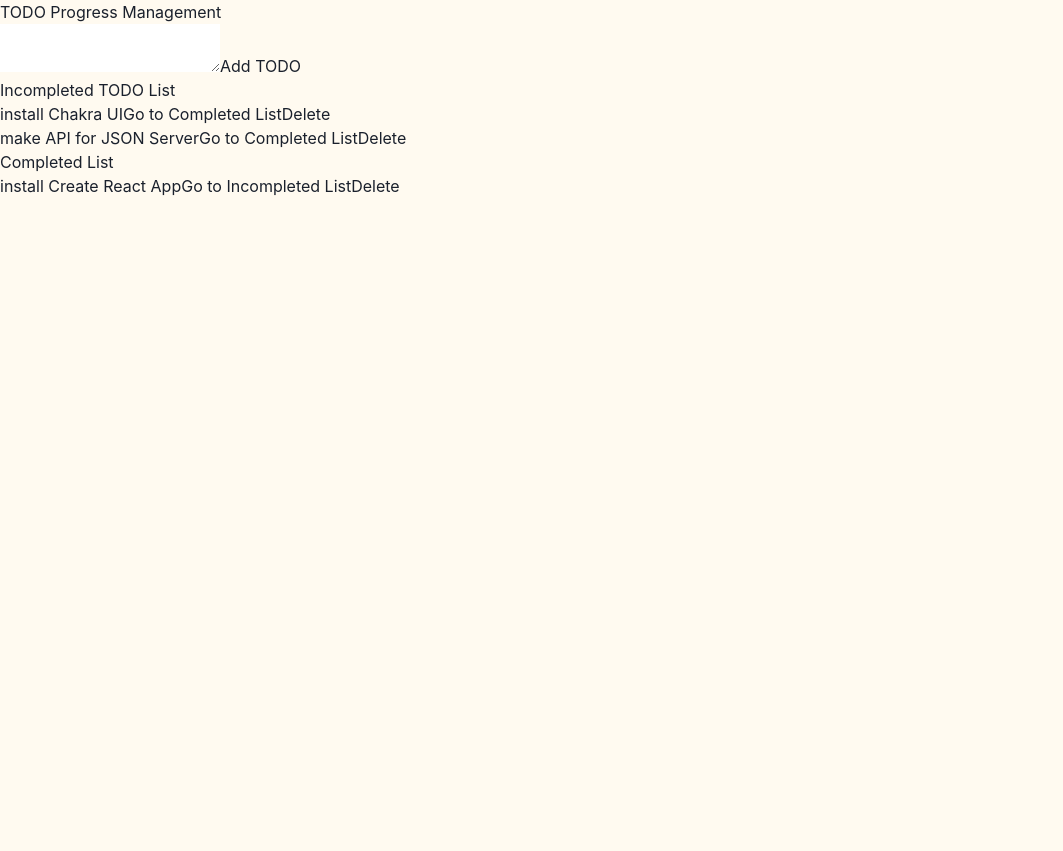
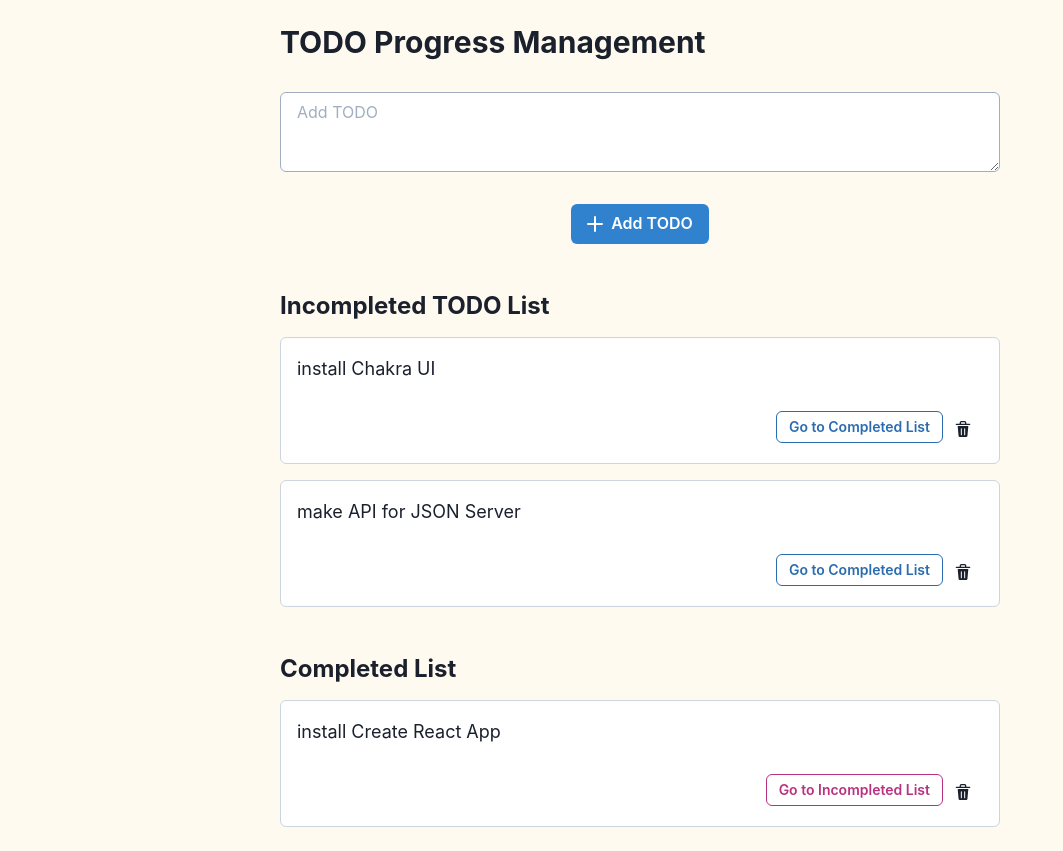
Before and after one commit to mi-os/chakra-todo, a React (Create React App) app: page / in a window 1280 px wide. Shown: the whole page, without its empty margins (0-1063 px from the left). Before the commit the page ends 800 px from the top, so only its background shows below. Built offline with nearby package versions, Linux system fonts and the light colour scheme; data requests are answered from the project's data file.

Commit message:
add chakra-ui components

```diff
--- a/src/components/App.js
+++ b/src/components/App.js
@@ -1,4 +1,7 @@
 import React, { useRef } from "react";
+import { Container } from "@chakra-ui/react";
+import { AddIcon } from "@chakra-ui/icons";
+
 import { useTodo } from "../hooks/useTodo";
 import { TodoTitle } from './TodoTitle';
 import { TodoAdd } from './TodoAdd';
@@ -16,12 +19,9 @@
 
   const handleAddTodoListItem = () => {
     if (inputEl.current.value === "") return;
-
     addTodoListItem(inputEl.current.value);
     inputEl.current.value = "";
   };
-
-  console.log("TODO List：", todoList);
 
   const inCompletedList = todoList.filter((todo) => {
     return !todo.done;
@@ -32,9 +32,15 @@
   });
 
   return (
-    <>
-      <TodoTitle title="TODO Progress Management" as="h1" />
+    <Container centerContent p={{ base: "4", md: "6" }} maxWidth="3xl">
+      <TodoTitle
+        title="TODO Progress Management"
+        as="h1"
+        fontSize={{ base: "2xl", md: "3xl" }}
+      />
       <TodoAdd
+        placeholder="Add TODO"
+        leftIcon={<AddIcon />}
         buttonText="Add TODO"
         inputEl={inputEl}
         handleAddTodoListItem={handleAddTodoListItem}
@@ -45,15 +51,17 @@
         deleteTodoListItem={deleteTodoListItem}
         title="Incompleted TODO List"
         as="h2"
+        fontSize={{ base: "xl", md: "2xl" }}
       />
       <TodoList
-       todoList={completedList}
-       toggleTodoListItemStatus={toggleTodoListItemStatus}
-       deleteTodoListItem={deleteTodoListItem}
-       title="Completed List"
-       as="h2"
+        todoList={completedList}
+        toggleTodoListItemStatus={toggleTodoListItemStatus}
+        deleteTodoListItem={deleteTodoListItem}
+        title="Completed List"
+        as="h2"
+        fontSize={{ base: "xl", md: "2xl" }}
       />
-    </>
+    </Container>
   );
 }
 
--- a/src/components/TodoAdd.js
+++ b/src/components/TodoAdd.js
@@ -1,8 +1,29 @@
-export const TodoAdd =({ buttonText, inputEl, handleAddTodoListItem }) => {
+import { Textarea, Button } from "@chakra-ui/react";
+
+export const TodoAdd =({
+  placeholder,
+  leftIcon,
+  buttonText,
+  inputEl,
+  handleAddTodoListItem
+}) => {
   return (
     <>
-      <textarea ref={inputEl} />
-      <button onClick={handleAddTodoListItem}>{buttonText}</button>
+      <Textarea
+        placeholder={placeholder}
+        bgColor="white"
+        mt="8"
+        borderColor="gray.400"
+        ref={inputEl}
+      />
+      <Button
+        onClick={handleAddTodoListItem}
+        colorScheme="blue"
+        leftIcon={leftIcon}
+        mt="8"
+      >
+        {buttonText}
+      </Button>
     </>
   );
 };
--- a/src/components/TodoItem.js
+++ b/src/components/TodoItem.js
@@ -1,15 +1,41 @@
+import { ListItem, Text, Flex, Button, IconButton } from "@chakra-ui/react";
+import { DeleteIcon } from "@chakra-ui/icons";
+
 export const TodoItem = ({ todo, toggleTodoListItemStatus, deleteTodoListItem }) => {
 
   const handleToggleTodoListItemStatus = () => toggleTodoListItemStatus(todo.id, todo.done);
   const handleDeleteTodoListItem = () => deleteTodoListItem(todo.id);
 
+  const label = todo.done ? "Go to Incompleted List" : "Go to Completed List";
+  const setColorScheme = todo.done ? "pink" : "blue";
+
   return (
-    <li>
-      {todo.content}
-      <button onClick={handleToggleTodoListItemStatus}>
-        {todo.done ? "Go to Incompleted List" : "Go to Completed List"}
-      </button>
-      <button onClick={handleDeleteTodoListItem}>Delete</button>
-    </li>
+    <ListItem
+      borderWidth="1px"
+      p="4"
+      mt="4"
+      bg="white"
+      borderRadius="md"
+      borderColor="gray.300"
+    >
+      <Text mb="6">{todo.content}</Text>
+      <Flex align="center" justify="flex-end">
+        <Button
+          colorScheme={setColorScheme}
+          variant="outline"
+          size="sm"
+          onClick={handleToggleTodoListItemStatus}
+        >
+          {label}
+        </Button>
+
+        <IconButton
+          icon={<DeleteIcon />}
+          variant="unstyled"
+          aria-label="delete"
+          onClick={handleDeleteTodoListItem}
+        />
+      </Flex>
+    </ListItem>
   );
 };
--- a/src/components/TodoList.js
+++ b/src/components/TodoList.js
@@ -1,19 +1,22 @@
+import { List } from "@chakra-ui/react";
+
 import { TodoTitle } from './TodoTitle';
 import { TodoItem } from './TodoItem';
 
 export const TodoList = ({
+  title,
+  as,
+  fontSize,
   todoList,
   toggleTodoListItemStatus,
   deleteTodoListItem,
-  title,
-  as
 }) => {
   return (
     <>
       {todoList.length !== 0 && (
         <>
-          <TodoTitle title={title} as={as} />
-          <ul>
+          <TodoTitle title={title} as={as} fontSize={fontSize} mt="12" />
+          <List w="full">
             {todoList.map((todo) => (
               <TodoItem
               todo={todo}
@@ -22,7 +25,7 @@
               deleteTodoListItem={deleteTodoListItem}
               />
             ))}
-          </ul>
+          </List>
         </>
       )}
     </>
--- a/src/components/TodoTitle.js
+++ b/src/components/TodoTitle.js
@@ -1,7 +1,11 @@
 import React, { memo } from "react";
 
-export const TodoTitle = memo(({ title, as }) => {
-  if (as === "h1") return <h1>{title}</h1>;
-  if (as === "h2") return <h2>{title}</h2>;
-  return <p>{title}</p>;
+import { Heading } from "@chakra-ui/react";
+
+export const TodoTitle = memo(({ title, as, fontSize, mt }) => {
+  return (
+    <Heading mt={mt} as={as} fontSize={fontSize} w="full">
+      {title}
+    </Heading>
+  );
 });
```
